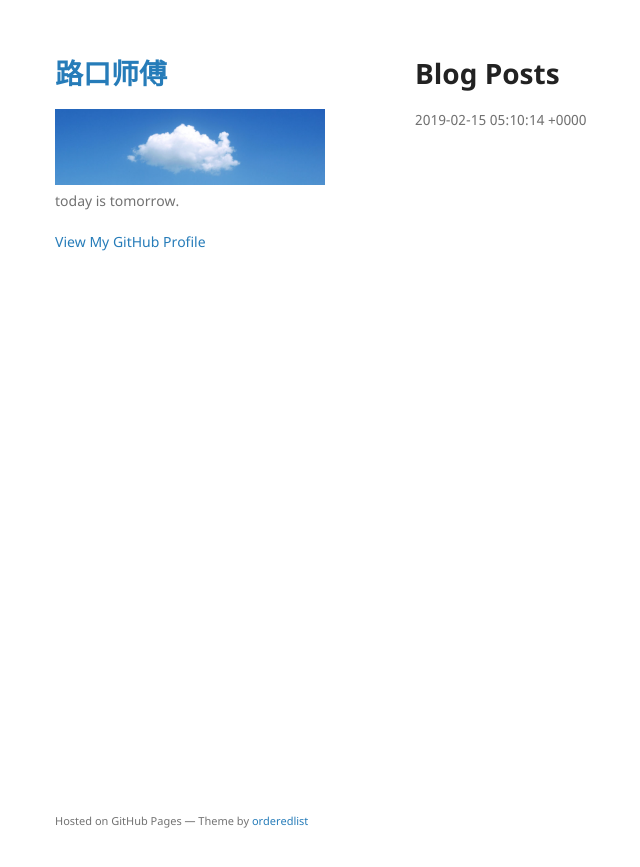
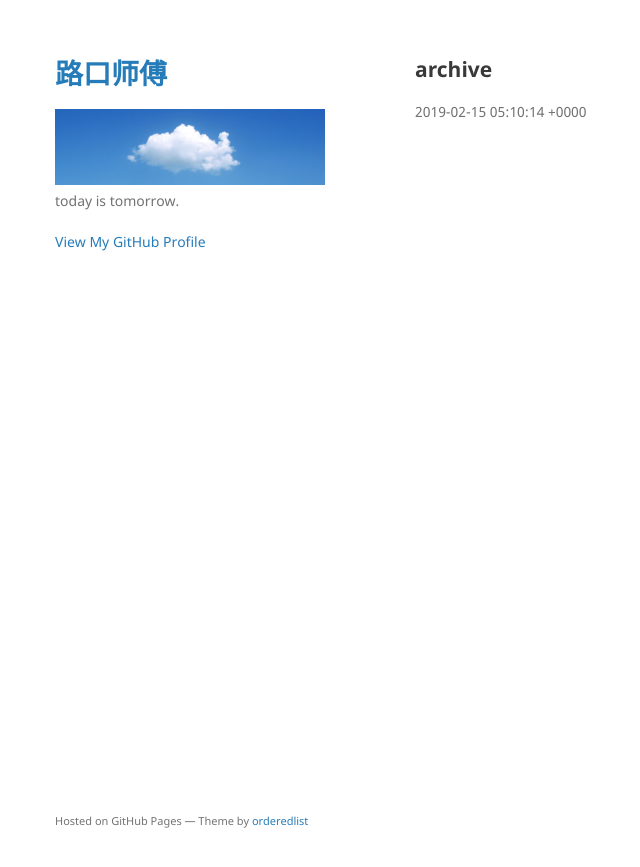
Before and after one commit to ljyeso/ljyeso.github.io, a Jekyll site: the page built from index.md, in a window 1280 px wide. Shown: the top 867 px of the page, without its empty margins (155-795 px from the left). Built offline with Jekyll 4.4.1, drawn with Linux system fonts in a browser that asks for light colours.

Commit message:
Signed-off-by: ljyeso <ljyes@outlook.com>

```diff
--- a/index.md
+++ b/index.md
@@ -3,13 +3,17 @@ layout: default
 title: test---liu
 ---
 
-<div class="home">
-	<h1>Blog Posts</h1>
-	<ul class="posts">
-		{% for post in site.posts %}
-		<li><span>{{ post.date | date_to_string }}</span> <span class="seperator">~</span> <a href="{{ post.url }}">{{ post.title }}</a></li>
-		{% endfor %}
-	</ul>
-</div>
+<h2>archive</h2>
+<ul id="archive">
+{% for post in site.posts %}
+  <li class="post-{{ post.category }}">
+  {% if post.external_url == nil %}
+    <a href="{{ post.url }}">{{ post.title }}</a><abbr>{{ post.date | date_to_string }}</abbr>
+  {% else %}
+    <a href="{{ post.external_url }}">{{ post.title }}</a><abbr>{{ post.date | date_to_string }}</abbr>
+  {% endif %}
+  </li>
+{% endfor %}
+</ul>
 
 {{ site.time }}
```
Also changed, not shown: _post/2019-02-15-git国内下载安装问题.md (+2 -2 lines), _post/2019-02-15-marked.js.options.md (+1 -1 lines).
